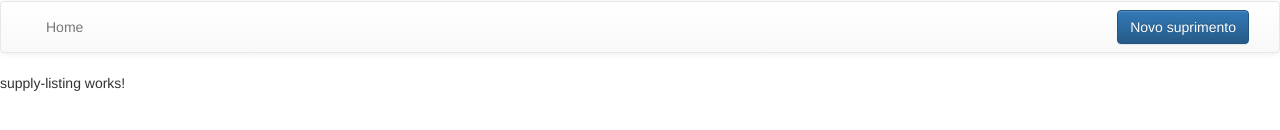
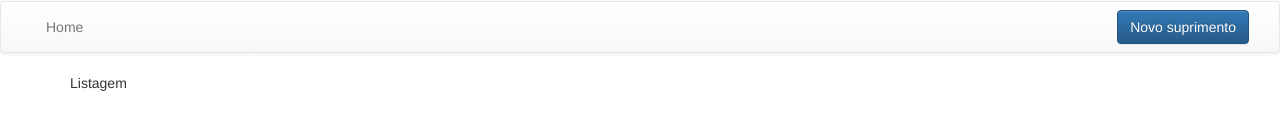
Before and after one commit to victorserpac/supplies-ui, an Angular app: page / in a window 1280 px wide. Shown: the part 224-354 px from the top of the page. Built offline with nearby package versions, Linux system fonts and the light colour scheme.

Commit message:
Create a simple listing

```diff
--- a/src/app/supply-listing/supply-listing.component.html
+++ b/src/app/supply-listing/supply-listing.component.html
@@ -1,3 +1,8 @@
-<p>
-  supply-listing works!
-</p>
+<div class="container">
+
+  Listagem
+  <div class="row">
+    <!-- <supply *ngFor="let foto of fotos" class="col-md-3"></supply> -->
+    <!-- <supply></supply> -->
+  </div>
+</div>
```
